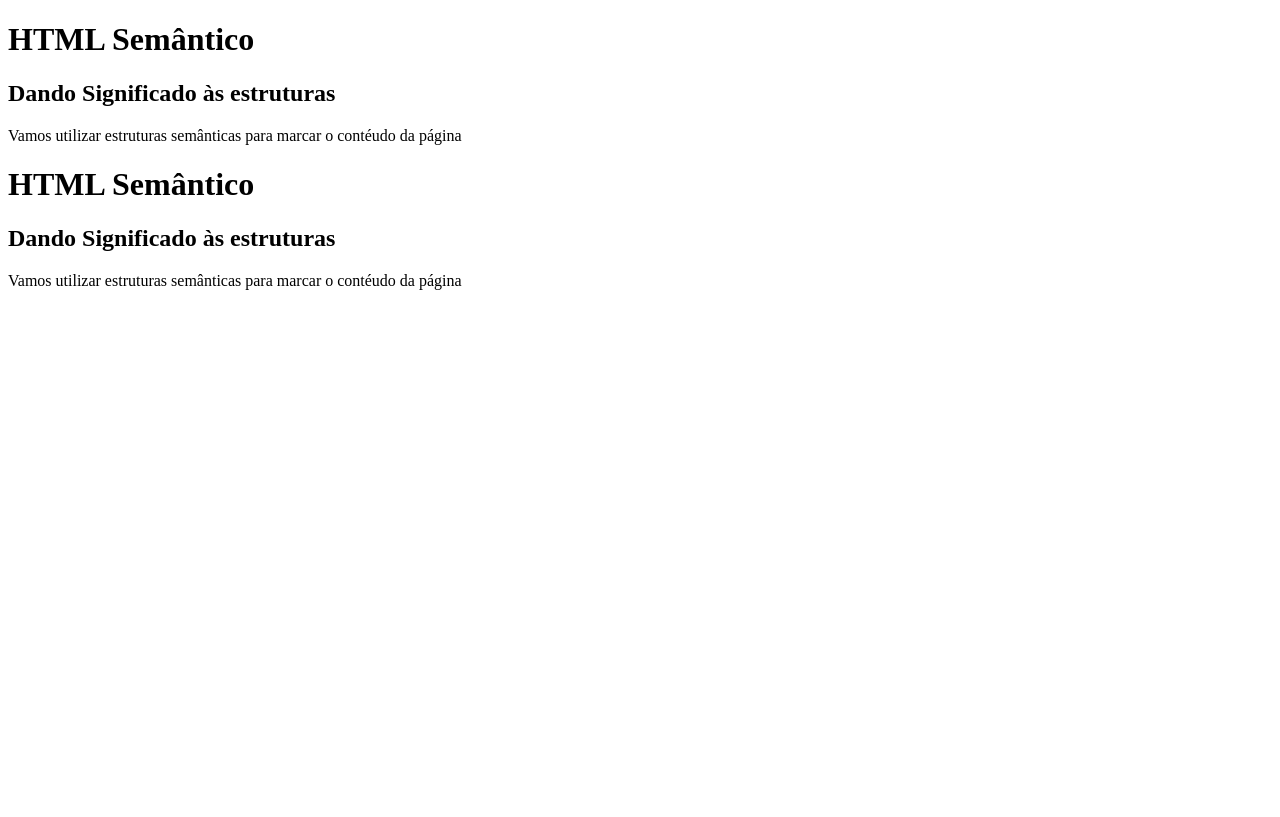
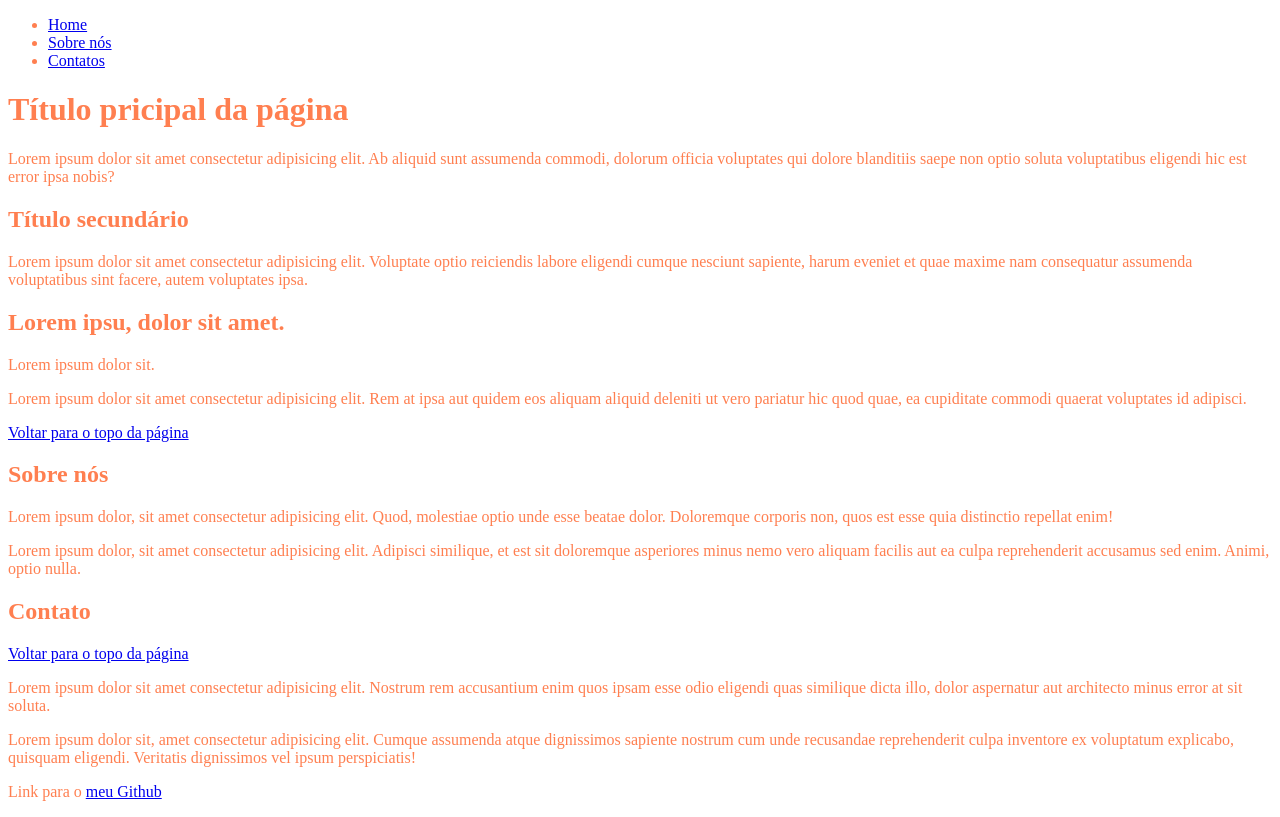
Before and after one commit to MatheusFernandesSantos/html-semantico, a plain HTML site: page index.html in a window 1280 px wide. Drawn offline with Linux system fonts and the light colour scheme.

Commit message:
Aula de HTML Semântico e CSS

```diff
--- a/index.html
+++ b/index.html
@@ -1,21 +1,82 @@
 <!DOCTYPE html>
-<html lang="pt,br">
+<html lang="pt-BR">
 <head>
     <meta charset="UTF-8">
+    <meta name="viewport" content="width=device-width, initial-scale=1.0">
+    <title>HTML Semântico</title>
+    <link rel="stylesheet" href="./style.css">
+    <style>
+        body {
+            color: blueviolet;
+        }
+    </style>
+
+</head>
+<body style="color:coral;">
+    <header id="topo-pagina">
+        <nav>
+            <!-- Lista Não ordenada -->
+            <ul>
+                <!-- Item de lista -->
+                <li>
+                    <a href="./index.html">Home</a>
+                </li>
+
+                <li>
+                    <a href="#sobre-nos">Sobre nós</a>
+                </li>
+
+                <li>
+                    <a href="#contato">Contatos</a>
+                </li>
+            </ul>
+        </nav>
+
+        <h1>Título pricipal da página</h1>
+        <p>Lorem ipsum dolor sit amet consectetur adipisicing elit. Ab aliquid sunt assumenda commodi, dolorum officia voluptates qui dolore blanditiis saepe non optio soluta voluptatibus eligendi hic est error ipsa nobis?</p>
+
+    </header>
+    <h2>Título secundário</h2>
+    <p>Lorem ipsum dolor sit amet consectetur adipisicing elit. Voluptate optio reiciendis labore eligendi cumque nesciunt sapiente, harum eveniet et quae maxime nam consequatur assumenda voluptatibus sint facere, autem voluptates ipsa.</p>
 
 
-    <meta name="viewport" content="width=device-width, initial-scale=1.0">
-    <title>HTML Semântico</title>
-</head>
-<body>
-    <header>
-        <h1>HTML Semântico</h1>
-        <h2>Dando Significado às estruturas</h2>
-        <p>Vamos utilizar estruturas semânticas para marcar o contéudo da página</p>
-    </header>
+    <article>
+        <header>
+            <h1>Lorem ipsu, dolor sit amet.</h1>
+            <p>Lorem ipsum dolor sit.</p>
+            <p>Lorem ipsum dolor sit amet consectetur adipisicing elit. Rem at ipsa aut quidem eos aliquam aliquid deleniti ut vero pariatur hic quod quae, ea cupiditate commodi quaerat voluptates id adipisci.</p>
+        </header>
+    </article>
 
-    <h1>HTML Semântico</h1>
-    <h2>Dando Significado às estruturas</h2>
-    <p>Vamos utilizar estruturas semânticas para marcar o contéudo da página</p>
+    <section id="sobre-nos">
+
+        <a href="#topo-pagina">Voltar para o topo da página</a>
+
+        <h2>Sobre nós</h2>
+
+        <p>Lorem ipsum dolor, sit amet consectetur adipisicing elit. Quod, molestiae optio unde esse beatae dolor. Doloremque corporis non, quos est esse quia distinctio repellat enim!</p>
+
+        <p>Lorem ipsum dolor, sit amet consectetur adipisicing elit. Adipisci similique, et est sit doloremque asperiores minus nemo vero aliquam facilis aut ea culpa reprehenderit accusamus sed enim. Animi, optio nulla.</p>
+
+    </section>
+
+    <section id="contato">
+        <h1>Contato</h1>
+
+        <a href="#topo-pagina">Voltar para o topo da página</a>
+
+        <p>Lorem ipsum dolor sit amet consectetur adipisicing elit. Nostrum rem accusantium enim quos ipsam esse odio eligendi quas similique dicta illo, dolor aspernatur aut architecto minus error at sit soluta.</p>
+
+        <p>Lorem ipsum dolor sit, amet consectetur adipisicing elit. Cumque assumenda atque dignissimos sapiente nostrum cum unde recusandae reprehenderit culpa inventore ex voluptatum explicabo, quisquam eligendi. Veritatis dignissimos vel ipsum perspiciatis!</p>
+
+    </section>
+
+    <footer>
+        <!--Proibido -->
+        <!-- <header></header> -->
+        <p>Link para o <a href="https://github.com/MatheusFernandesSantos">meu Github</a>
+        </p>
+    </footer>
+
 </body>
 </html>
--- /dev/null
+++ b/style.css
@@ -0,0 +1,7 @@
+html {
+    scroll-behavior: smooth; /* comportamento-da-rolagem: suave */
+}
+
+body {
+    color: crimson;
+}
```
